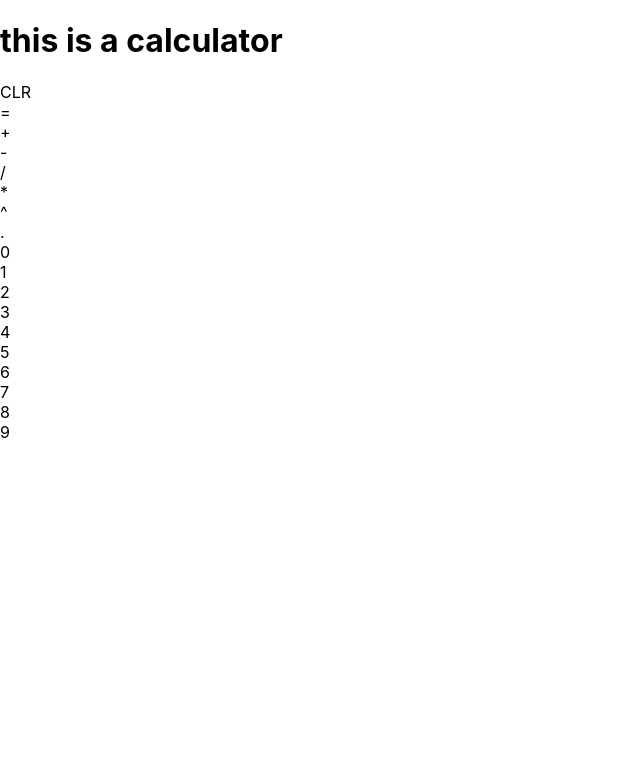
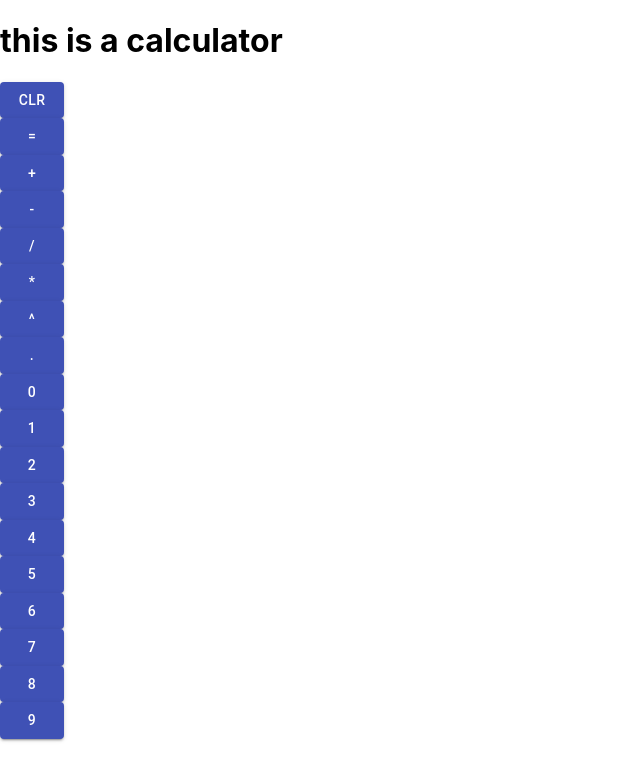
Before and after one commit to benzend/react-typescript-calculator, a React (Create React App) app: page / in a window 1280 px wide. Shown: the top 780 px of the page, without its empty margins (0-640 px from the left). Built offline with nearby package versions, Linux system fonts and the light colour scheme.

Commit message:
added simple styling

```diff
--- a/src/components/Operation.tsx
+++ b/src/components/Operation.tsx
@@ -1,12 +1,16 @@
+import { Button, Grid } from "@material-ui/core";
+
 interface Props {
   operation: string;
 }
 
 const Operation = ({ operation }: Props) => {
   return (
-    <div>
-      <div className="button">{operation}</div>
-    </div>
+    <Grid item>
+      <Button color="primary" variant="contained">
+        {operation}
+      </Button>
+    </Grid>
   );
 };
 
```
Also changed, not shown: 1 other file (tests, documents, lock files or other folders).
